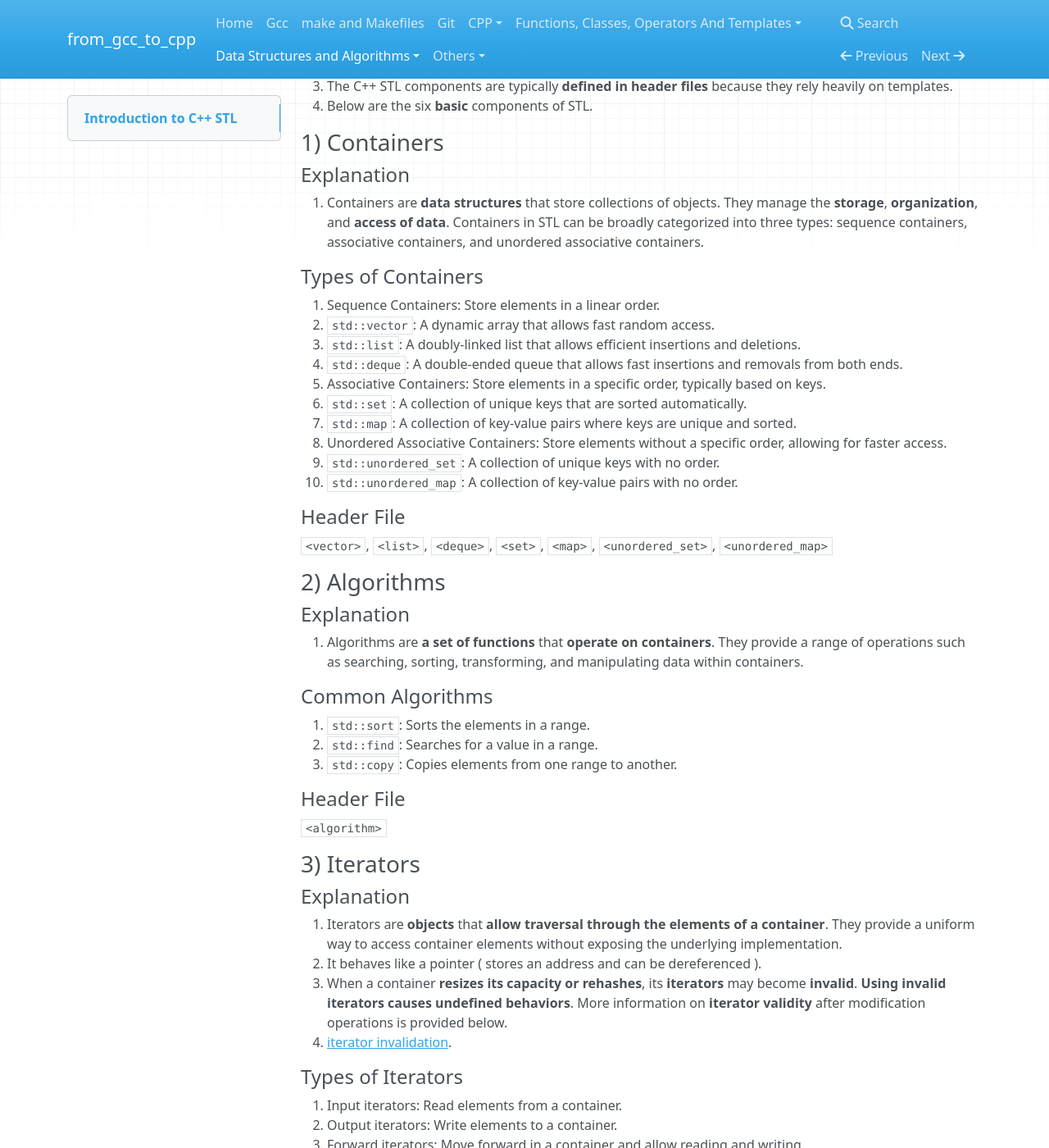
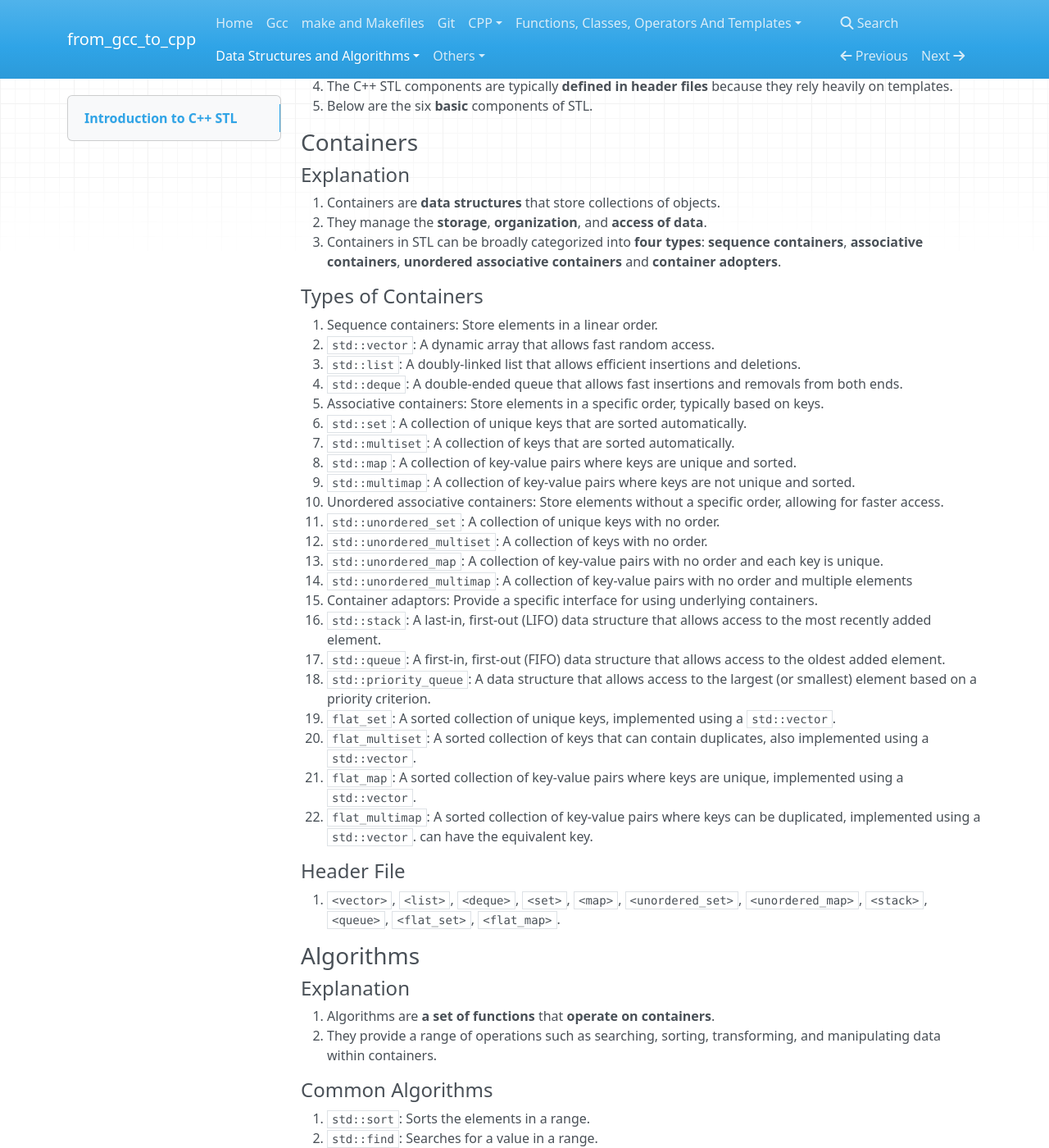
Before and after one commit to 0BananaBig0/from_gcc_to_cpp, an MkDocs documentation site: the page built from docs/IntroductionToTheCPPSTL.md, in a window 1280 px wide and 1400 px high, scrolled down 895 px. Shown: the whole window at 82% size. Built offline with MkDocs 1.6.1, drawn with Linux system fonts in a browser that asks for light colours; nearby versions of some CDN libraries; some of the changed text lies outside the part shown.

Commit message:
format IntroductionToTheCPPSTL.md

```diff
--- a/docs/IntroductionToTheCPPSTL.md
+++ b/docs/IntroductionToTheCPPSTL.md
@@ -1,29 +1,29 @@
 <!-- vim-markdown-toc GFM -->
 
 - [Introduction to C++ STL](#introduction-to-c-stl)
-  - [0) Explanation](#0-explanation)
-  - [1) Containers](#1-containers)
-    - [Explanation](#explanation)
+  - [Explanation](#explanation)
+  - [Containers](#containers)
+    - [Explanation](#explanation-1)
     - [Types of Containers](#types-of-containers)
     - [Header File](#header-file)
-  - [2) Algorithms](#2-algorithms)
-    - [Explanation](#explanation-1)
+  - [Algorithms](#algorithms)
+    - [Explanation](#explanation-2)
     - [Common Algorithms](#common-algorithms)
     - [Header File](#header-file-1)
-  - [3) Iterators](#3-iterators)
-    - [Explanation](#explanation-2)
+  - [Iterators](#iterators)
+    - [Explanation](#explanation-3)
     - [Types of Iterators](#types-of-iterators)
     - [Header File](#header-file-2)
-  - [4) Function Objects and Lambdas](#4-function-objects-and-lambdas)
-    - [Explanation](#explanation-3)
+  - [Function Objects and Lambdas](#function-objects-and-lambdas)
+    - [Explanation](#explanation-4)
     - [Usage](#usage)
     - [Header File](#header-file-3)
-  - [5) Input/Output (I/O)](#5-inputoutput-io)
-    - [Explanation](#explanation-4)
+  - [Input/Output (I/O)](#inputoutput-io)
+    - [Explanation](#explanation-5)
     - [Common Classes](#common-classes)
     - [Header File](#header-file-4)
-  - [6) Utilities](#6-utilities)
-    - [Explanation](#explanation-5)
+  - [Utilities](#utilities)
+    - [Explanation](#explanation-6)
     - [Common Utilities](#common-utilities)
     - [Header File](#header-file-5)
   - [EASTL](#eastl)
@@ -32,50 +32,71 @@
 
 ## Introduction to C++ STL
 
-### 0) Explanation
+### Explanation
 
 1. The C++ Standard **Template** Library (STL) is a powerful collection of **template classes and
-   functions** that provide generic and reusable components. It consists of various components that
-   work together to simplify the development of complex programs.
-2. Because it is a collection of **template classes and functions**, all **syntax** applicable to
+   functions** that provide generic and reusable components.
+2. It consists of various components that work together to simplify the development of complex
+   programs.
+3. Because it is a collection of **template classes and functions**, all **syntax** applicable to
    templates, classes, and functions can also be applied to it.
-3. The C++ STL components are typically **defined in header files** because they rely heavily on
+4. The C++ STL components are typically **defined in header files** because they rely heavily on
    templates.
-4. Below are the six **basic** components of STL.
+5. Below are the six **basic** components of STL.
 
-### 1) Containers
+### Containers
 
 #### Explanation
 
-1. Containers are **data structures** that store collections of objects. They manage the
-   **storage**, **organization**, and **access of data**. Containers in STL can be broadly
-   categorized into three types: sequence containers, associative containers, and unordered
-   associative containers.
+1. Containers are **data structures** that store collections of objects.
+2. They manage the **storage**, **organization**, and **access of data**.
+3. Containers in STL can be broadly categorized into **four types**: **sequence containers**,
+   **associative containers**, **unordered associative containers** and **container adopters**.
 
 #### Types of Containers
 
-1. Sequence Containers: Store elements in a linear order.
+1. Sequence containers: Store elements in a linear order.
    - `std::vector`: A dynamic array that allows fast random access.
    - `std::list`: A doubly-linked list that allows efficient insertions and deletions.
    - `std::deque`: A double-ended queue that allows fast insertions and removals from both ends.
-2. Associative Containers: Store elements in a specific order, typically based on keys.
+2. Associative containers: Store elements in a specific order, typically based on keys.
    - `std::set`: A collection of unique keys that are sorted automatically.
+   - `std::multiset`: A collection of keys that are sorted automatically.
    - `std::map`: A collection of key-value pairs where keys are unique and sorted.
-3. Unordered Associative Containers: Store elements without a specific order, allowing for faster
+   - `std::multimap`: A collection of key-value pairs where keys are not unique and sorted.
+3. Unordered associative containers: Store elements without a specific order, allowing for faster
    access.
    - `std::unordered_set`: A collection of unique keys with no order.
-   - `std::unordered_map`: A collection of key-value pairs with no order.
+   - `std::unordered_multiset`: A collection of keys with no order.
+   - `std::unordered_map`: A collection of key-value pairs with no order and each key is unique.
+   - `std::unordered_multimap`: A collection of key-value pairs with no order and multiple elements
+4. Container adaptors: Provide a specific interface for using underlying containers.
+   - `std::stack`: A last-in, first-out (LIFO) data structure that allows access to the most
+     recently added element.
+   - `std::queue`: A first-in, first-out (FIFO) data structure that allows access to the oldest
+     added element.
+   - `std::priority_queue`: A data structure that allows access to the largest (or smallest) element
+     based on a priority criterion.
+   - `flat_set`: A sorted collection of unique keys, implemented using a `std::vector`.
+   - `flat_multiset`: A sorted collection of keys that can contain duplicates, also implemented
+     using a `std::vector`.
+   - `flat_map`: A sorted collection of key-value pairs where keys are unique, implemented using a
+     `std::vector`.
+   - `flat_multimap`: A sorted collection of key-value pairs where keys can be duplicated,
+     implemented using a `std::vector`. can have the equivalent key.
 
 #### Header File
 
-`<vector>`, `<list>`, `<deque>`, `<set>`, `<map>`, `<unordered_set>`, `<unordered_map>`
+1. `<vector>`, `<list>`, `<deque>`, `<set>`, `<map>`, `<unordered_set>`, `<unordered_map>`,
+   `<stack>`, `<queue>`, `<flat_set>`, `<flat_map>`.
 
-### 2) Algorithms
+### Algorithms
 
 #### Explanation
 
-1. Algorithms are **a set of functions** that **operate on containers**. They provide a range of
-   operations such as searching, sorting, transforming, and manipulating data within containers.
+1. Algorithms are **a set of functions** that **operate on containers**.
+2. They provide a range of operations such as searching, sorting, transforming, and manipulating
+   data within containers.
 
 #### Common Algorithms
 
@@ -85,19 +106,19 @@
 
 #### Header File
 
-`<algorithm>`
+1. `<algorithm>`.
 
-### 3) Iterators
+### Iterators
 
 #### Explanation
 
-1. Iterators are **objects** that **allow traversal through the elements of a container**. They
-   provide a uniform way to access container elements without exposing the underlying
+1. Iterators are **objects** that **allow traversal through the elements of a container**.
+2. They provide a uniform way to access container elements without exposing the underlying
    implementation.
-2. It behaves like a pointer ( stores an address and can be dereferenced ).
-3. When a container **resizes its capacity or rehashes**, its **iterators** may become **invalid**.
-   **Using invalid iterators causes undefined behaviors**. More information on **iterator validity**
-   after modification operations is provided below.
+3. It behaves like a pointer ( stores an address and can be dereferenced ).
+4. When a container **resizes its capacity or rehashes**, its **iterators** may become **invalid**.
+5. **Using invalid iterators causes undefined behaviors**.
+6. More information on **iterator validity** after modification operations is provided below.
    - [iterator invalidation](https://en.cppreference.com/w/cpp/container#Iterator_invalidation).
 
 #### Types of Iterators
@@ -110,51 +131,50 @@
 
 #### Header File
 
-`<iterator>`
+1. `<iterator>`.
 
-### 4) Function Objects and Lambdas
+### Function Objects and Lambdas
 
 #### Explanation
 
-1. Function objects (functors) are **objects that can be called as if they were functions**. They
-   can **store state** and are often used **in algorithms to customize their behavior**. Lambda
-   expressions provide a concise way to define anonymous function objects.
+1. Function objects (functors) are **objects that can be called as if they were functions**.
+2. They can **store state** and are often used **in algorithms to customize their behavior**.
+3. Lambda expressions provide a concise way to define anonymous function objects.
 
 #### Usage
 
 1. Function objects can be created by overloading the `operator()`.
 2. Lambda expressions can be defined using the syntax `[capture]( para_list ) { body; };`.
-3. More information about lambdas is provided in Section
-   [10) Lambda Functions](#10-lambda-functions).
+3. More information about lambdas is provided in Section [1Lambda Functions](#10-lambda-functions).
 
 #### Header File
 
-`<functional>`
+1. `<functional>`
 
-### 5) Input/Output (I/O)
+### Input/Output (I/O)
 
 #### Explanation
 
-1. The I/O component of STL provides **facilities for reading and writing data**. It simplifies
-   interactions with various input and output sources, such as files and standard input/output
-   streams.
+1. The I/O component of STL provides **facilities for reading and writing data**.
+2. It simplifies interactions with various input and output sources, such as files and standard
+   input/output streams.
 
 #### Common Classes
 
 1. `std::istream`: For input streams (e.g., reading from the console).
-1. `std::ostream`: For output streams (e.g., writing to the console).
-1. `std::fstream`: For file input and output.
+2. `std::ostream`: For output streams (e.g., writing to the console).
+3. `std::fstream`: For file input and output.
 
 #### Header File
 
-`<iostream>`, `<fstream>`, `<sstream>`
+1. `<iostream>`, `<fstream>`, `<sstream>`
 
-### 6) Utilities
+### Utilities
 
 #### Explanation
 
-1. Utilities in STL provide **general-purpose functionality** that aids in programming tasks. This
-   includes support for pairs, tuples, and smart pointers.
+1. Utilities in STL provide **general-purpose functionality** that aids in programming tasks.
+2. This includes support for pairs, tuples, and smart pointers.
 
 #### Common Utilities
 
```
